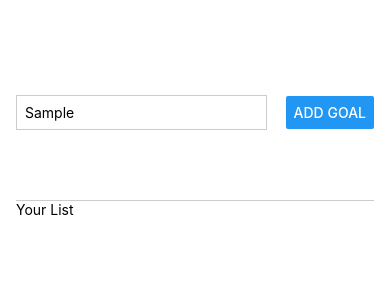
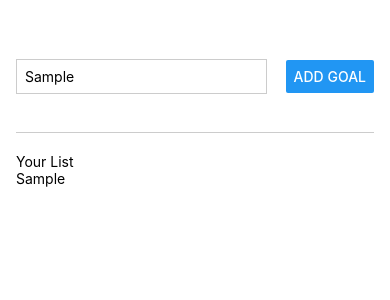
Before and after one commit to MrGhost23/rn-project, a React Native app: screen / in a window 390 px wide. Both pictures are taken after typing "Sample" into the empty fields and a click on the button "ADD GOAL". Shown: the top 300 px of the page. Built offline with nearby package versions, Linux system fonts and the light colour scheme.

Commit message:
added goals.map with some styling edit

```diff
--- a/App.js
+++ b/App.js
@@ -26,6 +26,9 @@
       </View>
       <View style={styles.goalsContainer}>
         <Text>Your List</Text>
+        {goals.map((goal) => (
+          <Text key={goal}>{goal}</Text>
+        ))}
       </View>
     </View>
   );
@@ -34,7 +37,7 @@
 const styles = StyleSheet.create({
   appContainer: {
     flex: 1,
-    paddingTop: 50,
+    paddingTop: 20,
     padding: 16,
   },
   inputContainer: {
@@ -42,7 +45,6 @@
     flexDirection: "row",
     justifyContent: "space-between",
     alignItems: "center",
-    paddingBottom: 24,
     borderBottomWidth: 1,
     borderBottomColor: "#cccccc",
   },
@@ -54,6 +56,7 @@
     padding: 8,
   },
   goalsContainer: {
-    flex: 5,
+    marginTop: 20,
+    flex: 6,
   },
 });
```
